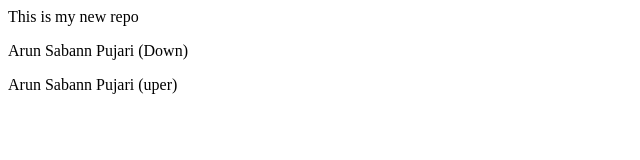
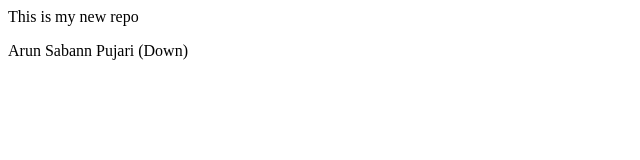
Before and after one commit to arunp8724/Local_repo, a plain HTML site: page index.html in a window 1280 px wide. Shown: the whole page, without its empty margins (0-640 px from the left). Drawn offline with Linux system fonts and the light colour scheme.

Commit message:
Deleted upper

```diff
--- a/index.html
+++ b/index.html
@@ -1,3 +1,2 @@
 <p>This is my new repo</p>
 <p>Arun Sabann Pujari (Down)</p>
-<p>Arun Sabann Pujari (uper)</p>
```
